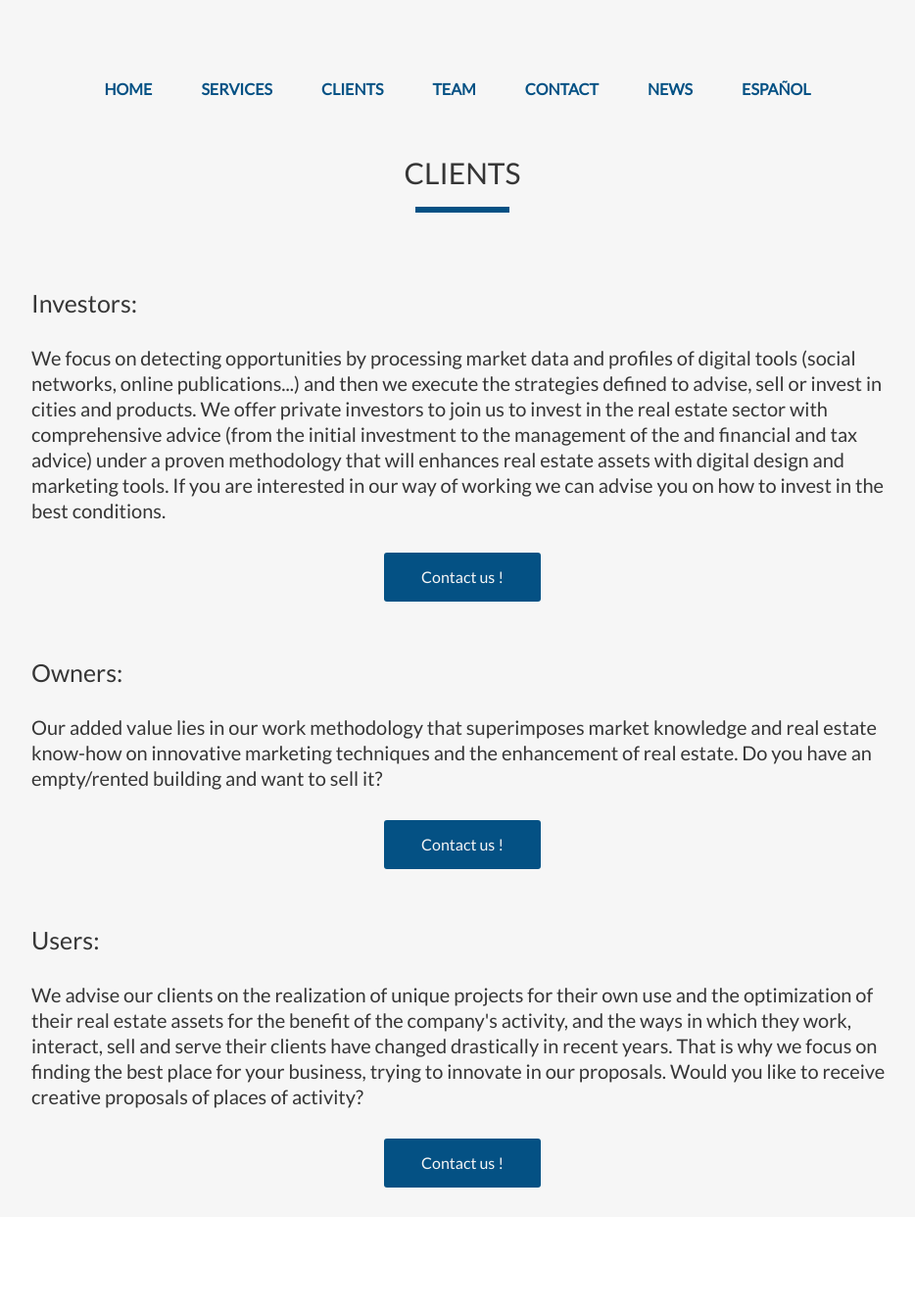
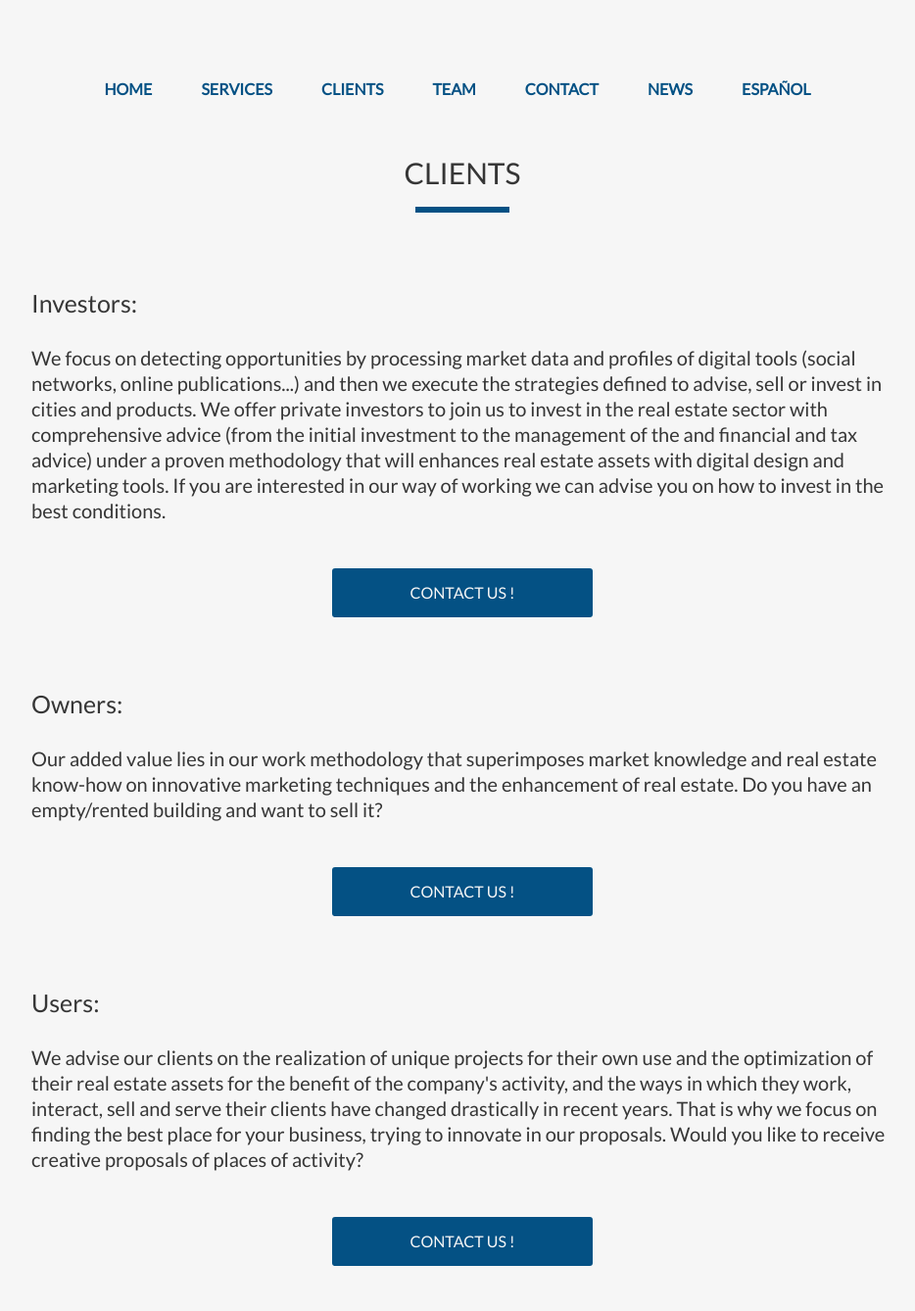
Before and after one commit to cserron/iremcap, a Jekyll site: the page built from clients.md, in a window 1280 px wide. Shown: the whole page at 98% size, without its empty margins (168-1102 px from the left). Built offline with Jekyll 4.4.1, drawn with Linux system fonts in a browser that asks for light colours; before the commit the page ends 1242 px from its top, so only the background shows below that.

Commit message:
Added second CTA. Fixed hero-unit height.

```diff
--- /dev/null
+++ b/_includes/common/cta_buttons.html
@@ -0,0 +1,5 @@
+<section class="cta-button">
+  {% for cta in include.ctas %}
+    <a class="cta-button__link" href="{{cta.link | prepend: site.baseurl}}">{{cta.label}}</a>
+  {% endfor %}
+</section>
--- a/_includes/common/head.html
+++ b/_includes/common/head.html
@@ -24,7 +24,6 @@
   - BROS' Dream team.
 
 -->
-
 <head>
     <meta charset="utf-8">
     <meta http-equiv="X-UA-Compatible" content="IE=edge">
--- a/_layouts/home.html
+++ b/_layouts/home.html
@@ -12,8 +12,8 @@
         container-classes=''
     %}
 
-    {% include common/cta_button.html
-        cta=page_data.cta
+    {% include common/cta_buttons.html
+        ctas=page_data.ctas
     %}
 </section>
 
--- a/_sass/_cta-button.scss
+++ b/_sass/_cta-button.scss
@@ -1,27 +1,21 @@
 .cta-button {
   display: flex;
-  flex-direction: column;
+  flex-direction: row;
   align-items: center;
   justify-content: center;
-
-  background-color: $blue;
-
-  width: 160px;
-  height: 50px;
-
-  border-radius: 3px;
-
-  &:hover {
-    background-color: $blue-hover;
-  }
+  text-transform: uppercase;
 
   &__link {
-    display: flex;
+    background-color: $blue;
+    border-radius: 3px;
     align-items: center;
-    justify-content: center;
+    line-height: 50px;
+    color: #f6f6f6;
+    padding: 0 5em;
+    margin: 1em;
 
-    width: 100%;
-    height: 100%;
-    color: $white;
+    &:hover {
+      background-color: $blue-hover;
+    }
   }
 }
--- a/_sass/pages/_home.scss
+++ b/_sass/pages/_home.scss
@@ -6,16 +6,15 @@
   align-items: center;
   justify-content: flex-start;
 
-  padding: $header__menu__height + 70px 30px 30px 30px;
-
   @include for-size(phone-only) {
     padding: $header__menu__height 30px 30px 30px;
   }
 
   &__logo {
+    height: auto;
+    max-width: 100%;
+    margin-top: $header__menu__height + 70px;
     width: 356px;
-    max-width: 100%;
-    height: auto;
   }
 
   &__slogan {
```
Also changed, not shown: _data/page__home.yml (+9 -5 lines).
